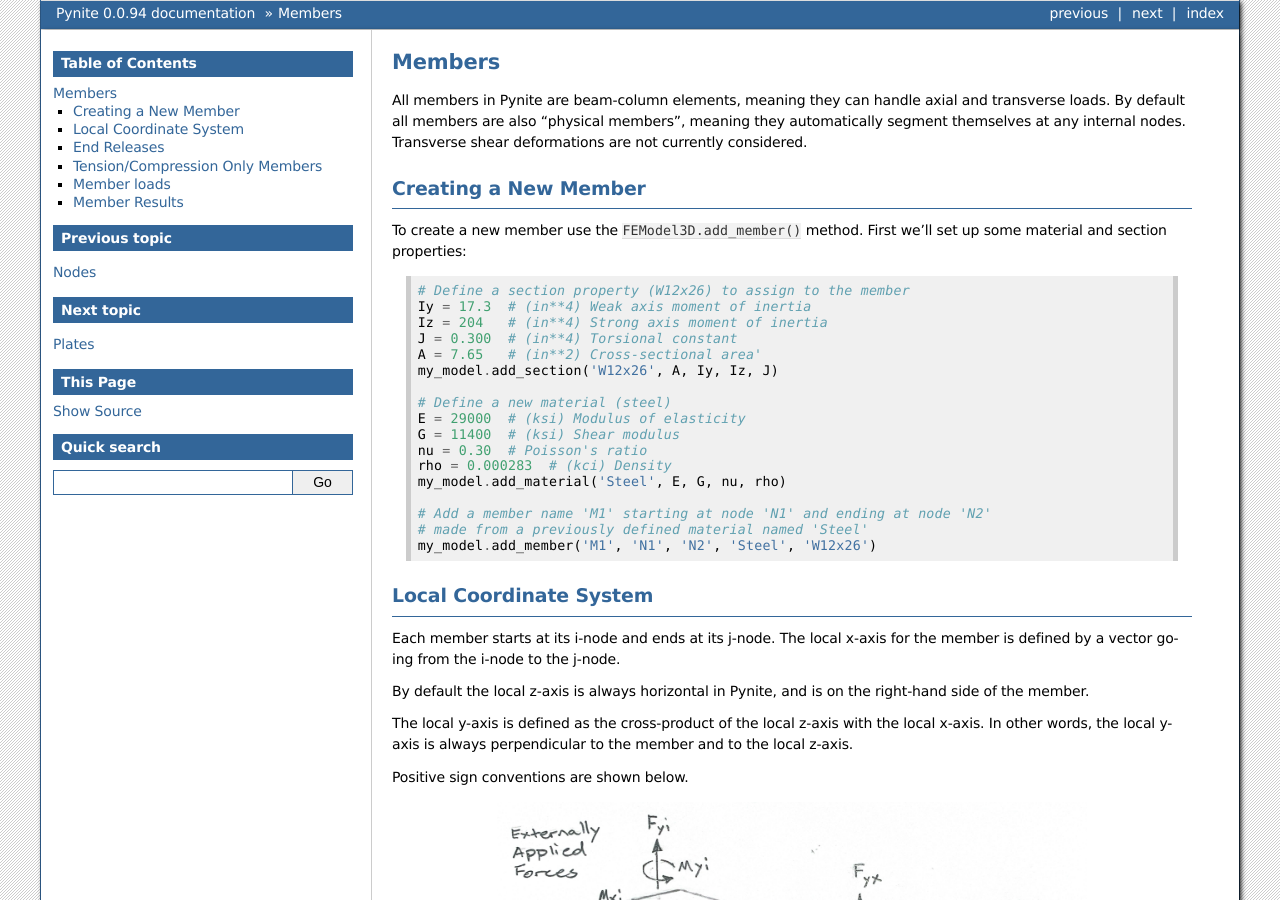
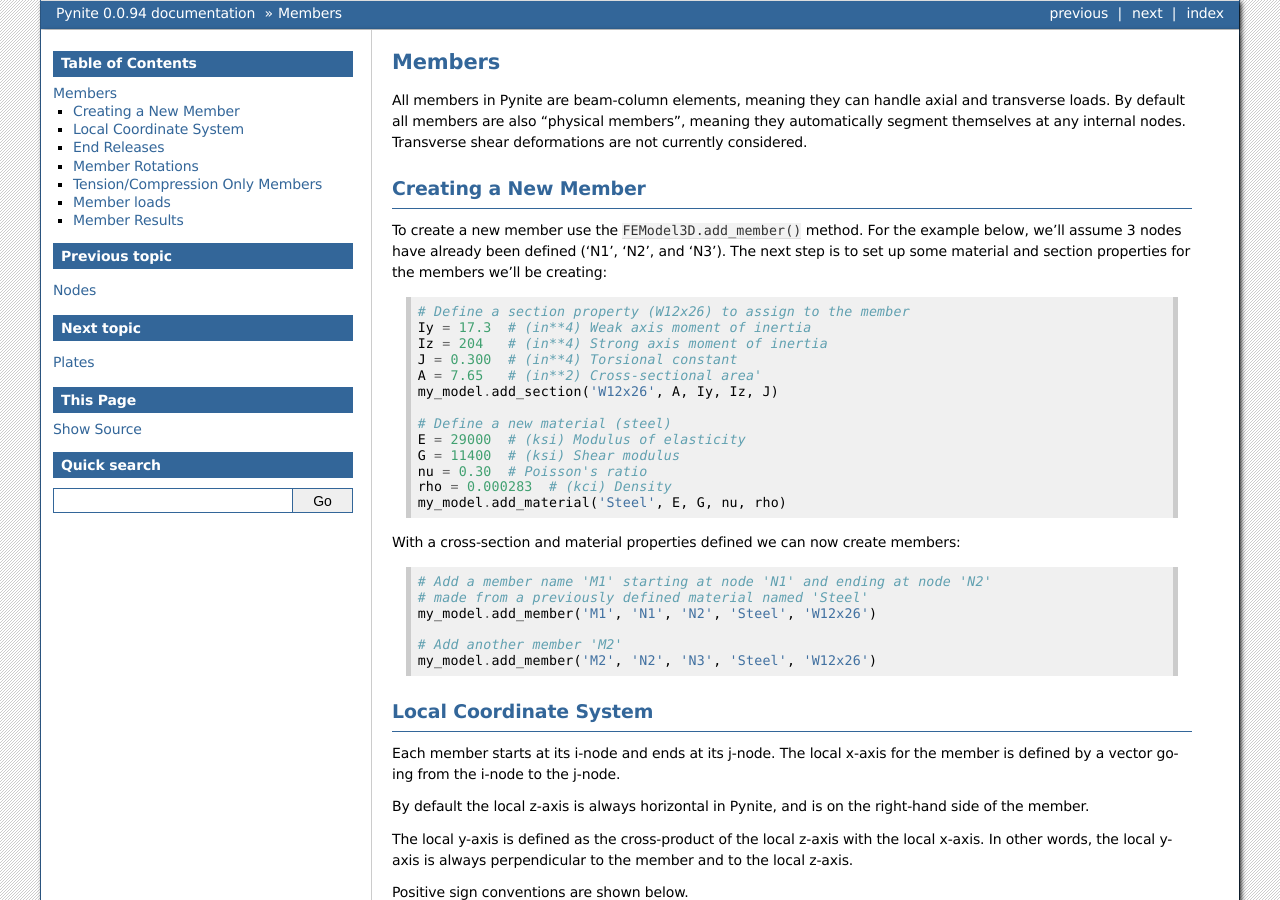
Before and after one commit to JWock82/Pynite, a Sphinx documentation site: the page built from docs/source/member.rst, in a window 1280 px wide and 900 px high. Built offline with Sphinx 7.4.7, drawn with Linux system fonts in a browser that asks for light colours; some of the changed text lies outside the part shown.

Commit message:
Improved member documentation

```diff
--- a/docs/source/member.rst
+++ b/docs/source/member.rst
@@ -9,8 +9,7 @@
 Creating a New Member
 =====================
 
-To create a new member use the ``FEModel3D.add_member()`` method. First we'll set up some
-material and section properties:
+To create a new member use the ``FEModel3D.add_member()`` method. For the example below, we'll assume 3 nodes have already been defined ('N1', 'N2', and 'N3'). The next step is to set up some material and section properties for the members we'll be creating:
 
 .. code-block:: python
 
@@ -28,9 +27,16 @@
     rho = 0.000283  # (kci) Density
     my_model.add_material('Steel', E, G, nu, rho)
 
+With a cross-section and material properties defined we can now create members:
+
+.. code-block:: python
+
     # Add a member name 'M1' starting at node 'N1' and ending at node 'N2'
     # made from a previously defined material named 'Steel'
     my_model.add_member('M1', 'N1', 'N2', 'Steel', 'W12x26')
+
+    # Add another member 'M2'
+    my_model.add_member('M2', 'N2', 'N3', 'Steel', 'W12x26')
 
 Local Coordinate System
 =======================
@@ -74,6 +80,16 @@
 Releasing Rxi and Rxj simultaneously, or Dxi and Dxj simultaneously will cause an instability in the
 member. You should exercise caution when releasing the shears at the ends of the member too.
 
+Member Rotations
+================
+
+The member can be rotated about its own longitudinal (x) axis by passing a rotation angle (in degrees) to the ``rotation`` argument in the ``FEModel3D.add_member()`` method. Here's an example:
+
+.. code-block:: python
+    my_model.add_member('M1', 'N1', 'N2', 'Steel', 'W12x26', rotation=35)
+
+The member created by the code above will be rotated 35 degrees about its x-axis.
+
 Tension/Compression Only Members
 ================================
 
@@ -81,9 +97,8 @@
 ``comp_only=True`` to the ``FEModel3D.add_member()`` method. Here's an example:
 
 .. code-block:: python
-    my_model.add_section('Section', A, Iy, Iz, J)
-    my_model.add_member('M1', 'N1', 'N2', 'Steel', 'Section', tension-only=True)
-    my_model.add_member('M2', 'N1', 'N2', 'Steel', 'Section', comp-only=True)
+    my_model.add_member('M1', 'N1', 'N2', 'Steel', 'W12x26', tension-only=True)
+    my_model.add_member('M2', 'N2', 'N3', 'Steel', 'W12x26', comp-only=True)
 
 Tension-only and compression-only analysis is an iterative process. When using these types of
 members be sure to perform a non-linear analysis. Do not use the ``FEModel3D.analyze_linear()``
```
